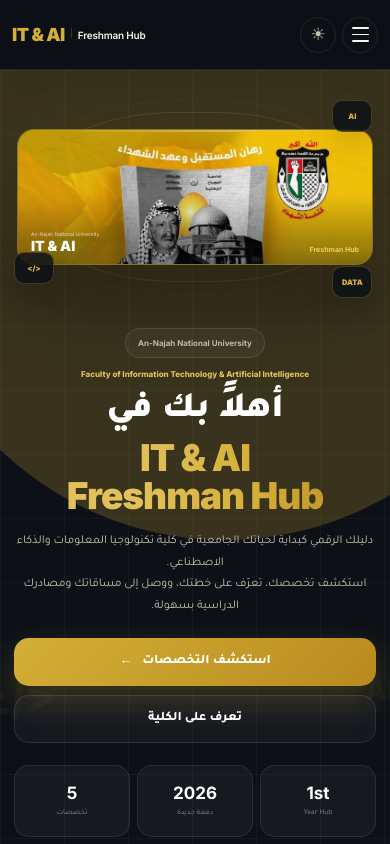
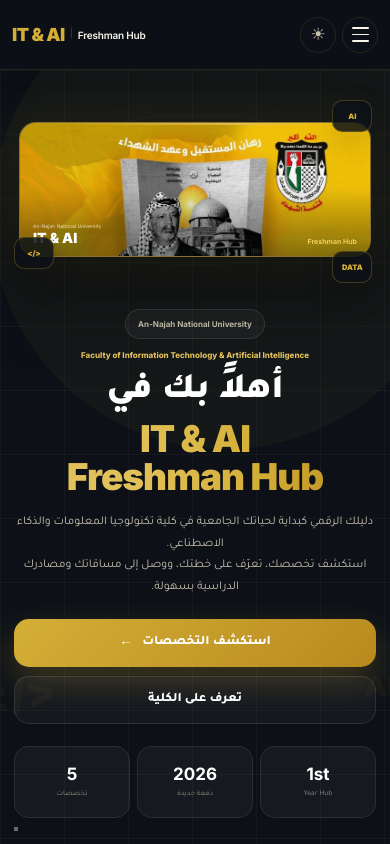
Before and after one commit to majedhanini/Majed-Hanini---najah-, a React (Vite) app: page / in a window 390 px wide. Shown: the top 844 px of the page. Built offline with nearby package versions, Linux system fonts and the light colour scheme.

Commit message:
Improve mobile performance

```diff
--- a/src/styles/home.css
+++ b/src/styles/home.css
@@ -3583,3 +3583,42 @@
     display: none !important;
   }
 }
+/* =========================================================
+   MOBILE HERO — SOFTER YELLOW GLOW
+========================================================= */
+
+@media (max-width: 480px) {
+  .home-glow {
+    opacity: 0.045 !important;
+    transform: scale(0.72) !important;
+  }
+
+  .hero-image-glow {
+    width: 68% !important;
+    height: 105px !important;
+    opacity: 0.11 !important;
+    filter: none !important;
+  }
+
+  .hero-orbit-one {
+    width: 78% !important;
+    height: 150px !important;
+    opacity: 0.28 !important;
+  }
+
+  .hero-orbit-two {
+    width: 88% !important;
+    height: 175px !important;
+    opacity: 0.16 !important;
+  }
+
+  .hero-visual {
+    min-height: 195px !important;
+    margin-bottom: 4px !important;
+  }
+
+  .hero-image-card {
+    width: calc(100vw - 38px) !important;
+    max-width: 390px !important;
+  }
+}
```
